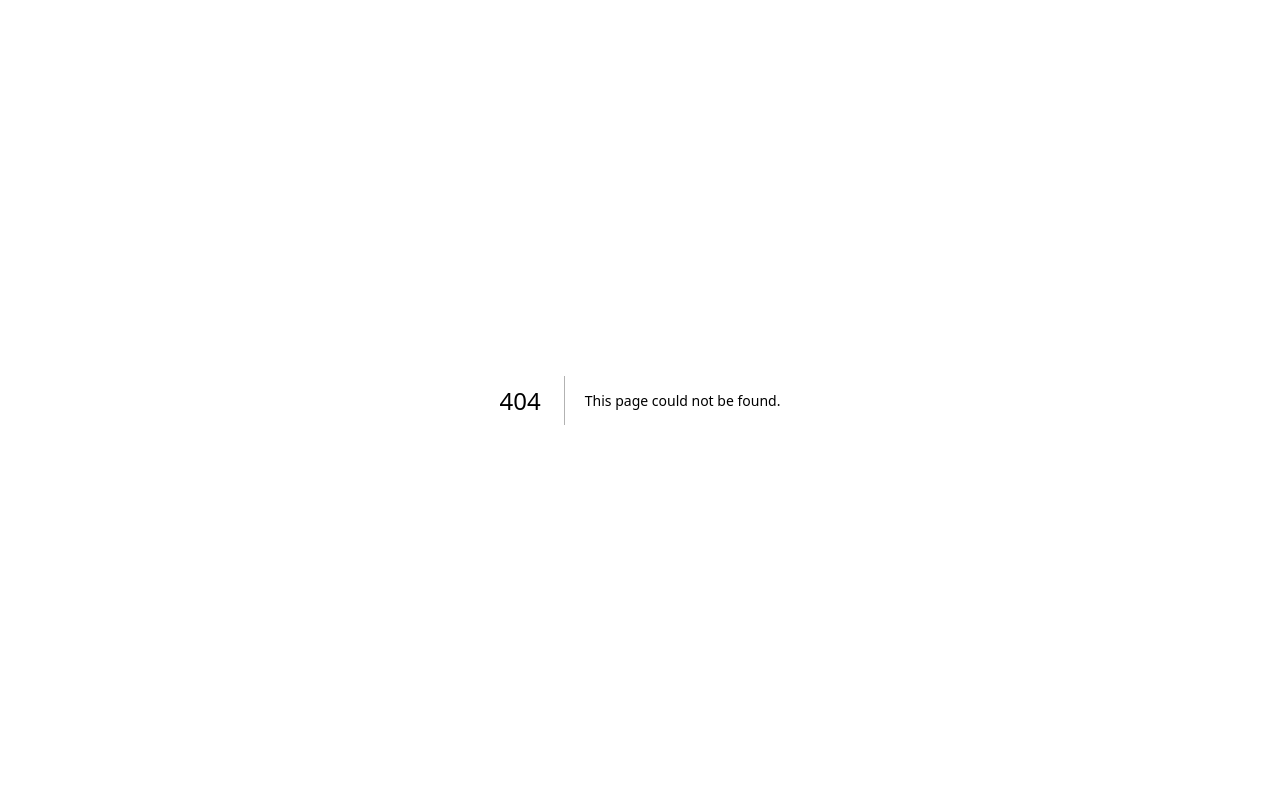
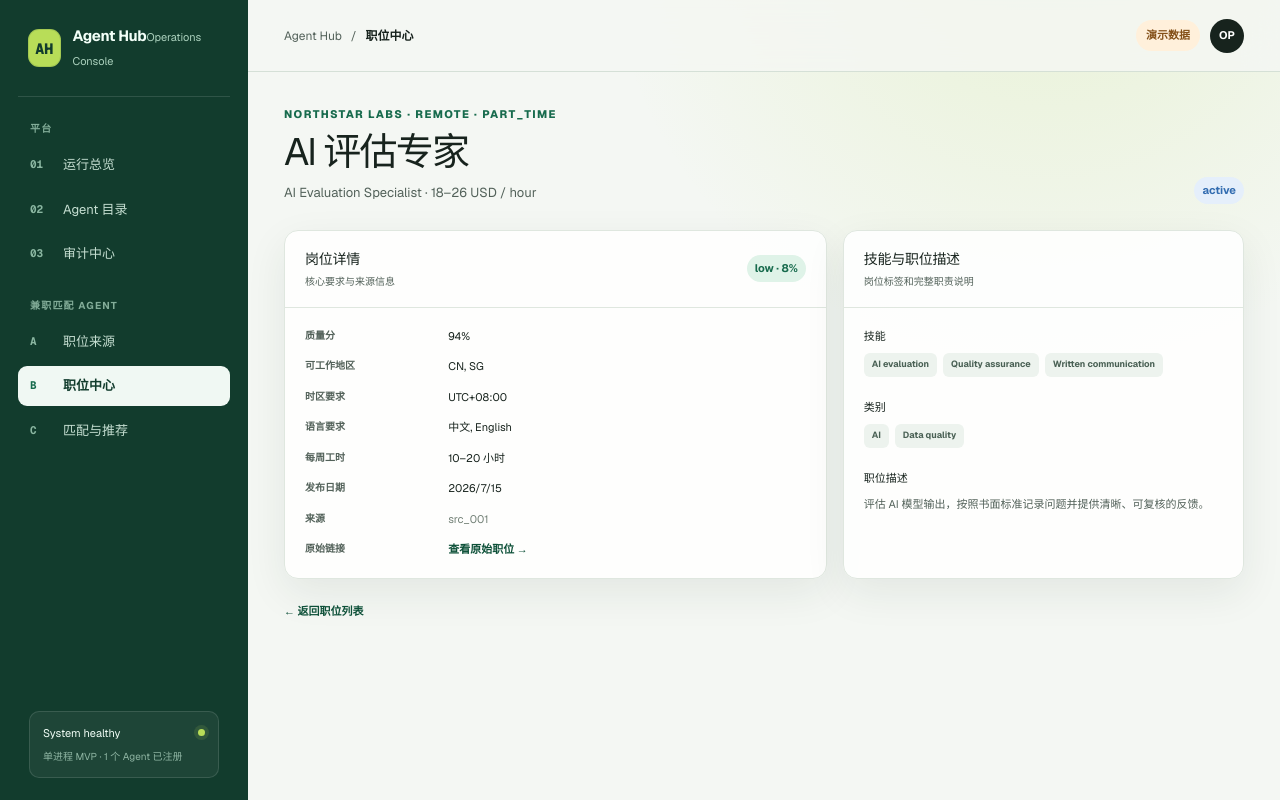
Before and after one commit to guolver/lynn-agents, a Next.js app in the folder frontend/: page /jobs/job_001 in a window 1280 px wide. Before the commit this address had no page. Built offline with nearby package versions, Linux system fonts and the light colour scheme.

Commit message:
feat: add job detail page

```diff
--- /dev/null
+++ b/frontend/app/(console)/jobs/[id]/page.tsx
@@ -0,0 +1,150 @@
+import Link from "next/link";
+import { notFound } from "next/navigation";
+import { PageHeader } from "../../../../components/page-header";
+import { getJob } from "../../../../lib/agent-hub";
+
+export default async function JobDetailPage({ params }: { params: Promise<{ id: string }> }) {
+  const { id } = await params;
+  const job = await getJob(id);
+  if (!job) notFound();
+
+  const salary =
+    job.compensation_min != null || job.compensation_max != null
+      ? `${job.compensation_min ?? "?"}–${job.compensation_max ?? "?"} ${job.compensation_currency ?? ""} / ${job.compensation_period ?? "hour"}`
+      : null;
+
+  return (
+    <>
+      <PageHeader
+        eyebrow={`${job.company_name} · ${job.work_mode} · ${job.employment_type ?? "part_time"}`}
+        title={job.title_zh ?? job.title_original}
+        description={job.title_zh ? `${job.title_original}${salary ? ` · ${salary}` : ""}` : (salary ?? "")}
+        action={
+          <span className={`status-badge ${job.status === "active" ? "active" : job.status === "rejected" ? "rejected" : "pending"}`}>
+            {job.status}
+          </span>
+        }
+      />
+
+      <div className="split-grid">
+        <section className="panel">
+          <div className="panel-header">
+            <div>
+              <h2 className="panel-title">岗位详情</h2>
+              <p className="panel-subtitle">核心要求与来源信息</p>
+            </div>
+            <span className={`risk-badge ${job.risk_level}`}>
+              {job.risk_level} · {Math.round(job.risk_score * 100)}%
+            </span>
+          </div>
+          <div className="panel-body">
+            <dl className="detail-grid">
+              <dt>质量分</dt>
+              <dd>{Math.round(job.quality_score * 100)}%</dd>
+
+              <dt>可工作地区</dt>
+              <dd>{job.countries_allowed.join(", ") || "未指定"}</dd>
+
+              {job.timezone_requirements && job.timezone_requirements.length > 0 && (
+                <>
+                  <dt>时区要求</dt>
+                  <dd>{job.timezone_requirements.join(", ")}</dd>
+                </>
+              )}
+
+              {job.languages && job.languages.length > 0 && (
+                <>
+                  <dt>语言要求</dt>
+                  <dd>{job.languages.join(", ")}</dd>
+                </>
+              )}
+
+              {(job.hours_per_week_min != null || job.hours_per_week_max != null) && (
+                <>
+                  <dt>每周工时</dt>
+                  <dd>
+                    {job.hours_per_week_min ?? "?"}–{job.hours_per_week_max ?? "?"} 小时
+                  </dd>
+                </>
+              )}
+
+              {job.published_at && (
+                <>
+                  <dt>发布日期</dt>
+                  <dd>{new Date(job.published_at).toLocaleDateString("zh-CN")}</dd>
+                </>
+              )}
+
+              {job.source_id && (
+                <>
+                  <dt>来源</dt>
+                  <dd className="cell-secondary">{job.source_id}</dd>
+                </>
+              )}
+
+              {job.canonical_url && (
+                <>
+                  <dt>原始链接</dt>
+                  <dd>
+                    <a className="detail-link" href={job.canonical_url} target="_blank" rel="noopener noreferrer">
+                      查看原始职位 →
+                    </a>
+                  </dd>
+                </>
+              )}
+            </dl>
+          </div>
+        </section>
+
+        <section className="panel">
+          <div className="panel-header">
+            <div>
+              <h2 className="panel-title">技能与职位描述</h2>
+              <p className="panel-subtitle">岗位标签和完整职责说明</p>
+            </div>
+          </div>
+          <div className="panel-body">
+            {job.skills && job.skills.length > 0 && (
+              <div className="job-detail-section">
+                <h3 className="job-detail-heading">技能</h3>
+                <div className="tag-list job-detail-tags">
+                  {job.skills.map((skill) => (
+                    <span className="tag" key={skill}>
+                      {skill}
+                    </span>
+                  ))}
+                </div>
+              </div>
+            )}
+
+            {job.categories && job.categories.length > 0 && (
+              <div className="job-detail-section">
+                <h3 className="job-detail-heading">类别</h3>
+                <div className="tag-list job-detail-tags">
+                  {job.categories.map((cat) => (
+                    <span className="tag" key={cat}>
+                      {cat}
+                    </span>
+                  ))}
+                </div>
+              </div>
+            )}
+
+            {(job.description_zh || job.description_original) && (
+              <div className="job-detail-section">
+                <h3 className="job-detail-heading">职位描述</h3>
+                <div className="job-description">
+                  {job.description_zh || job.description_original}
+                </div>
+              </div>
+            )}
+          </div>
+        </section>
+      </div>
+
+      <div className="job-detail-footer">
+        <Link className="detail-link" href="/jobs">← 返回职位列表</Link>
+      </div>
+    </>
+  );
+}
--- a/frontend/app/(console)/jobs/page.tsx
+++ b/frontend/app/(console)/jobs/page.tsx
@@ -1,3 +1,4 @@
+import Link from "next/link";
 import { PageHeader } from "../../../components/page-header";
 import { getJobs } from "../../../lib/agent-hub";
 
@@ -9,7 +10,7 @@ export default async function JobsPage() {
     <>
       <PageHeader eyebrow="Job intelligence" title="职位质量与风险一屏可见" description="每条职位保留来源、规范化结果、确定性风险分和质量分。中高风险内容不会绕过人工审核。" />
       <div className="toolbar"><input className="search-box" aria-label="搜索职位" placeholder="搜索职位或公司…" /><div className="filter-group"><button className="filter-chip">全部 {jobs.length}</button><button className="filter-chip">低风险 {jobs.filter((j) => j.risk_level === "low").length}</button><button className="filter-chip">待审核 {jobs.filter((j) => j.status === "pending_review").length}</button></div></div>
-      <section className="panel table-wrap"><table className="data-table"><thead><tr><th>职位</th><th>工作方式</th><th>地区</th><th>薪酬</th><th>风险</th><th>质量分</th><th>状态</th></tr></thead><tbody>{jobs.map((job) => <tr key={job.id}><td><div className="cell-primary">{job.title_original}</div><div className="cell-secondary">{job.company_name} · {job.id}</div></td><td>{job.work_mode}</td><td>{job.countries_allowed.join(", ")}</td><td>{job.compensation_min ?? "?"}–{job.compensation_max ?? "?"} {job.compensation_currency ?? ""}</td><td><span className={`risk-badge ${job.risk_level}`}>{job.risk_level} · {Math.round(job.risk_score * 100)}%</span></td><td>{Math.round(job.quality_score * 100)}%</td><td><span className={`status-badge ${job.status === "active" ? "active" : job.status === "rejected" ? "rejected" : "pending"}`}>{job.status}</span></td></tr>)}</tbody></table></section>
+      <section className="panel table-wrap"><table className="data-table"><thead><tr><th>职位</th><th>工作方式</th><th>地区</th><th>薪酬</th><th>风险</th><th>质量分</th><th>状态</th></tr></thead><tbody>{jobs.map((job) => <tr key={job.id} className="clickable-row"><td><Link href={`/jobs/${job.id}`} className="cell-link"><div className="cell-primary">{job.title_original}</div><div className="cell-secondary">{job.company_name} · {job.id}</div></Link></td><td>{job.work_mode}</td><td>{job.countries_allowed.join(", ")}</td><td>{job.compensation_min ?? "?"}–{job.compensation_max ?? "?"} {job.compensation_currency ?? ""}</td><td><span className={`risk-badge ${job.risk_level}`}>{job.risk_level} · {Math.round(job.risk_score * 100)}%</span></td><td>{Math.round(job.quality_score * 100)}%</td><td><span className={`status-badge ${job.status === "active" ? "active" : job.status === "rejected" ? "rejected" : "pending"}`}>{job.status}</span></td></tr>)}</tbody></table></section>
     </>
   );
 }
--- a/frontend/app/globals.css
+++ b/frontend/app/globals.css
@@ -800,6 +800,30 @@ a {
   background: #f9fbf9;
 }
 
+.clickable-row:has(.cell-link:focus-visible) {
+  background: #f3f8f4;
+}
+
+.cell-link {
+  display: block;
+  margin: -14px -15px;
+  padding: 14px 15px;
+}
+
+.cell-link:hover .cell-primary,
+.cell-link:focus-visible .cell-primary,
+.detail-link:hover,
+.detail-link:focus-visible {
+  color: var(--green);
+}
+
+.cell-link:focus-visible,
+.detail-link:focus-visible {
+  border-radius: 5px;
+  outline: 2px solid var(--green);
+  outline-offset: 2px;
+}
+
 .cell-primary {
   font-weight: 650;
 }
@@ -808,6 +832,58 @@ a {
   margin-top: 4px;
   color: #748278;
   font-size: 9px;
+}
+
+.detail-grid {
+  display: grid;
+  grid-template-columns: minmax(110px, 0.35fr) minmax(0, 1fr);
+  gap: 14px 18px;
+  margin: 0;
+}
+
+.detail-grid dt {
+  color: var(--ink-soft);
+  font-size: 10px;
+  font-weight: 650;
+}
+
+.detail-grid dd {
+  margin: 0;
+  font-size: 11px;
+  overflow-wrap: anywhere;
+}
+
+.detail-link {
+  color: var(--green-deep);
+  font-weight: 650;
+}
+
+.job-detail-section + .job-detail-section {
+  margin-top: 22px;
+}
+
+.job-detail-heading {
+  margin: 0;
+  font-size: 11px;
+}
+
+.job-detail-tags {
+  margin-top: 9px;
+}
+
+.job-description {
+  max-height: 400px;
+  margin-top: 9px;
+  overflow: auto;
+  color: var(--ink-soft);
+  font-size: 11px;
+  line-height: 1.75;
+  white-space: pre-wrap;
+}
+
+.job-detail-footer {
+  margin-top: 24px;
+  font-size: 11px;
 }
 
 .toolbar {
--- a/frontend/lib/agent-hub.ts
+++ b/frontend/lib/agent-hub.ts
@@ -36,6 +36,21 @@ export function getJobs(): Promise<Job[]> {
   return readJson("/api/v1/jobs", demoJobs);
 }
 
+export async function getJob(jobId: string): Promise<Job | null> {
+  if (DEMO_MODE) return demoJobs.find((job) => job.id === jobId) ?? null;
+
+  try {
+    const response = await fetch(`${API_URL}/api/v1/jobs/${jobId}`, {
+      cache: "no-store",
+      signal: AbortSignal.timeout(2500),
+    });
+    if (!response.ok) return null;
+    return (await response.json()) as Job;
+  } catch {
+    return null;
+  }
+}
+
 export function getAudits(): Promise<AuditEvent[]> {
   return readJson("/api/v1/audit?limit=100", demoAudits);
 }
--- a/frontend/lib/demo-data.ts
+++ b/frontend/lib/demo-data.ts
@@ -26,7 +26,33 @@ export const demoSources: Source[] = [
 ];
 
 export const demoJobs: Job[] = [
-  { id: "job_001", title_original: "AI Evaluation Specialist", company_name: "Northstar Labs", work_mode: "remote", countries_allowed: ["CN", "SG"], risk_level: "low", risk_score: 0.08, quality_score: 0.94, status: "active", compensation_min: 18, compensation_max: 26, compensation_currency: "USD" },
+  {
+    id: "job_001",
+    title_original: "AI Evaluation Specialist",
+    title_zh: "AI 评估专家",
+    company_name: "Northstar Labs",
+    description_original: "评估 AI 模型输出，按照书面标准记录问题并提供清晰、可复核的反馈。",
+    employment_type: "part_time",
+    work_mode: "remote",
+    countries_allowed: ["CN", "SG"],
+    timezone_requirements: ["UTC+08:00"],
+    languages: ["中文", "English"],
+    skills: ["AI evaluation", "Quality assurance", "Written communication"],
+    categories: ["AI", "Data quality"],
+    hours_per_week_min: 10,
+    hours_per_week_max: 20,
+    risk_level: "low",
+    risk_score: 0.08,
+    quality_score: 0.94,
+    status: "active",
+    compensation_min: 18,
+    compensation_max: 26,
+    compensation_currency: "USD",
+    compensation_period: "hour",
+    canonical_url: "https://example.com/jobs/ai-evaluation-specialist",
+    published_at: "2026-07-15T09:20:00Z",
+    source_id: "src_001",
+  },
   { id: "job_002", title_original: "Python Data Reviewer", company_name: "Atlas Data Co.", work_mode: "remote", countries_allowed: ["GLOBAL"], risk_level: "low", risk_score: 0.11, quality_score: 0.89, status: "active", compensation_min: 16, compensation_max: 24, compensation_currency: "USD" },
   { id: "job_003", title_original: "Bilingual Content Analyst", company_name: "LinguaWorks", work_mode: "remote", countries_allowed: ["CN", "JP"], risk_level: "medium", risk_score: 0.32, quality_score: 0.73, status: "pending_review", compensation_min: 14, compensation_max: 20, compensation_currency: "USD" },
   { id: "job_004", title_original: "Part-time Product Designer", company_name: "Studio Commons", work_mode: "hybrid", countries_allowed: ["SG"], risk_level: "low", risk_score: 0.06, quality_score: 0.91, status: "active", compensation_min: 28, compensation_max: 40, compensation_currency: "USD" },
```
Also changed, not shown: frontend/lib/types.ts (+19 -3 lines), 1 other file (tests, documents, lock files or other folders).
